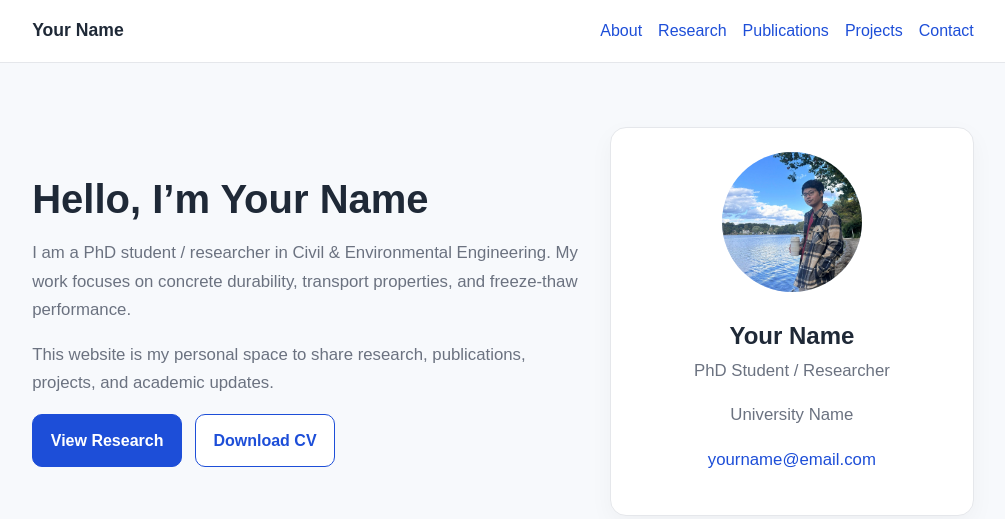
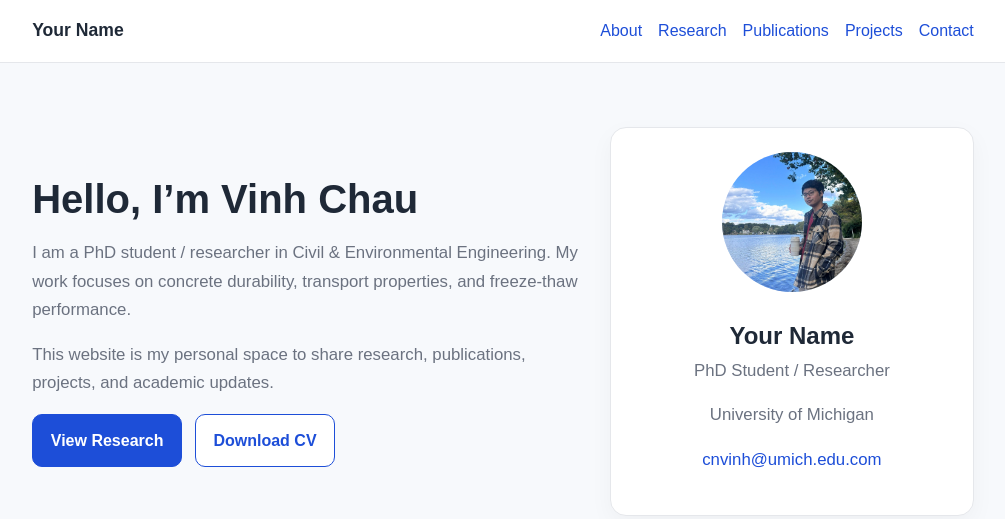
Before and after one commit to random-concrete-guy/vinhchau, a plain HTML site: page index.html in a window 1280 px wide. Shown: the top 519 px of the page, without its empty margins (137-1142 px from the left). Drawn offline with Linux system fonts and the light colour scheme.

Commit message:
Update index.html

```diff
--- a/index.html
+++ b/index.html
@@ -213,7 +213,7 @@
   <main>
     <section class="hero">
       <div>
-        <h1>Hello, I’m Your Name</h1>
+        <h1>Hello, I’m Vinh Chau</h1>
         <p>
           I am a PhD student / researcher in Civil & Environmental Engineering.
           My work focuses on concrete durability, transport properties, and freeze-thaw performance.
@@ -232,9 +232,9 @@
         <img src="profile.jpg" alt="Profile photo" class="profile-photo" />
         <h2>Your Name</h2>
         <p class="muted">PhD Student / Researcher</p>
-        <p class="muted">University Name</p>
+        <p class="muted">University of Michigan</p>
         <p style="margin-top: 0.8rem;">
-          <a href="mailto:yourname@email.com">yourname@email.com</a>
+          <a href="mailto:cnvinh@umich.edu">cnvinh@umich.edu.com</a>
         </p>
       </div>
     </section>
```
